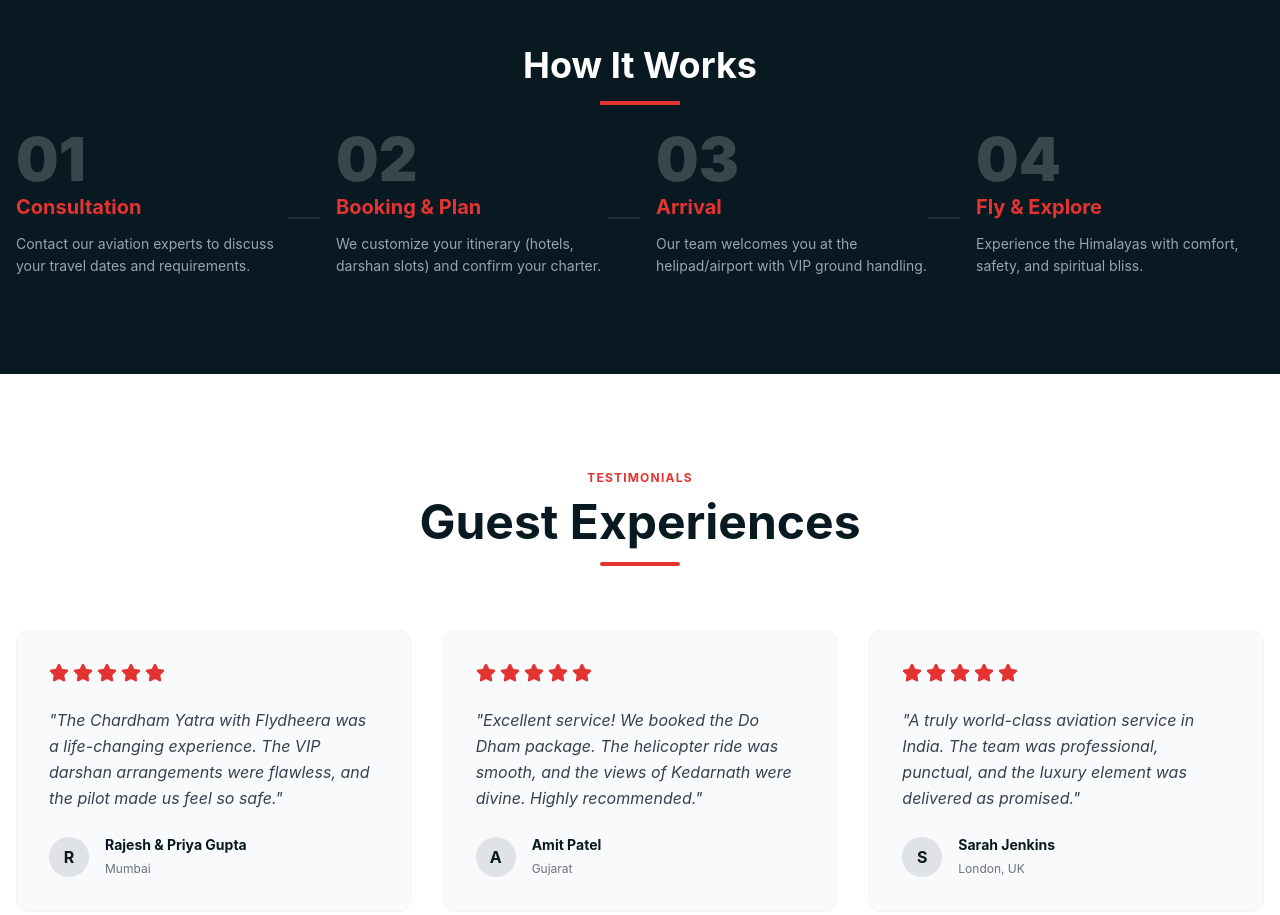
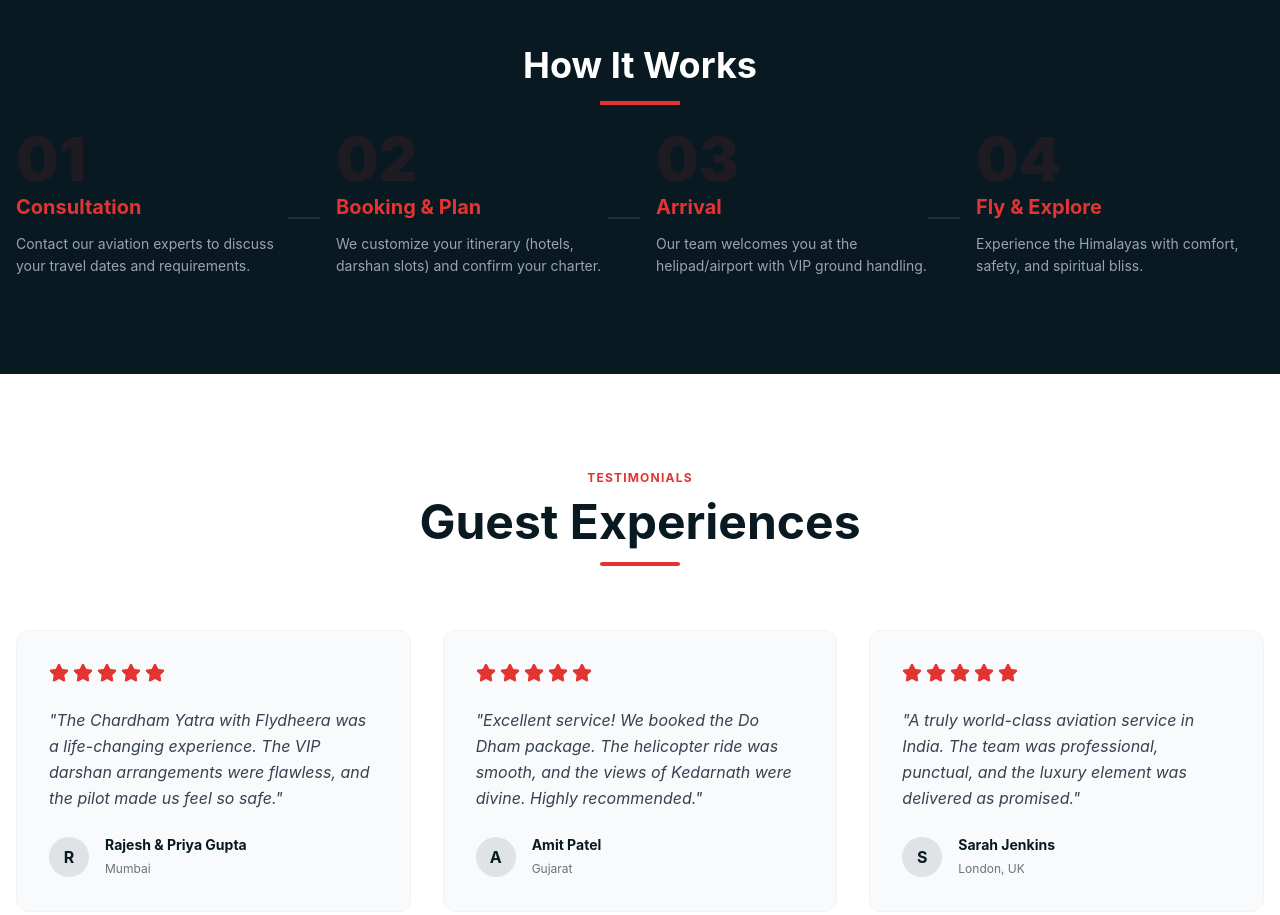
Before and after one commit to anubhavbaghel/flydheera, a React (Vite) app: page / in a window 1280 px wide. Shown: the part 2760-3675 px from the top of the page. Built offline with nearby package versions, Linux system fonts and the light colour scheme.

Commit message:
Fix: Update 'How It Works' watermark numbers to visible Red (secondary/10)

```diff
--- a/src/pages/Home.jsx
+++ b/src/pages/Home.jsx
@@ -319,7 +319,7 @@ export function Home() {
                                 transition={{ delay: idx * 0.1, duration: 0.5 }}
                                 className="relative"
                             >
-                                <div className="text-6xl font-black text-white/20 absolute -top-10 left-0 select-none">
+                                <div className="text-6xl font-black text-secondary/10 absolute -top-10 left-0 select-none">
                                     {step.number}
                                 </div>
                                 <div className="relative pt-6">
```
